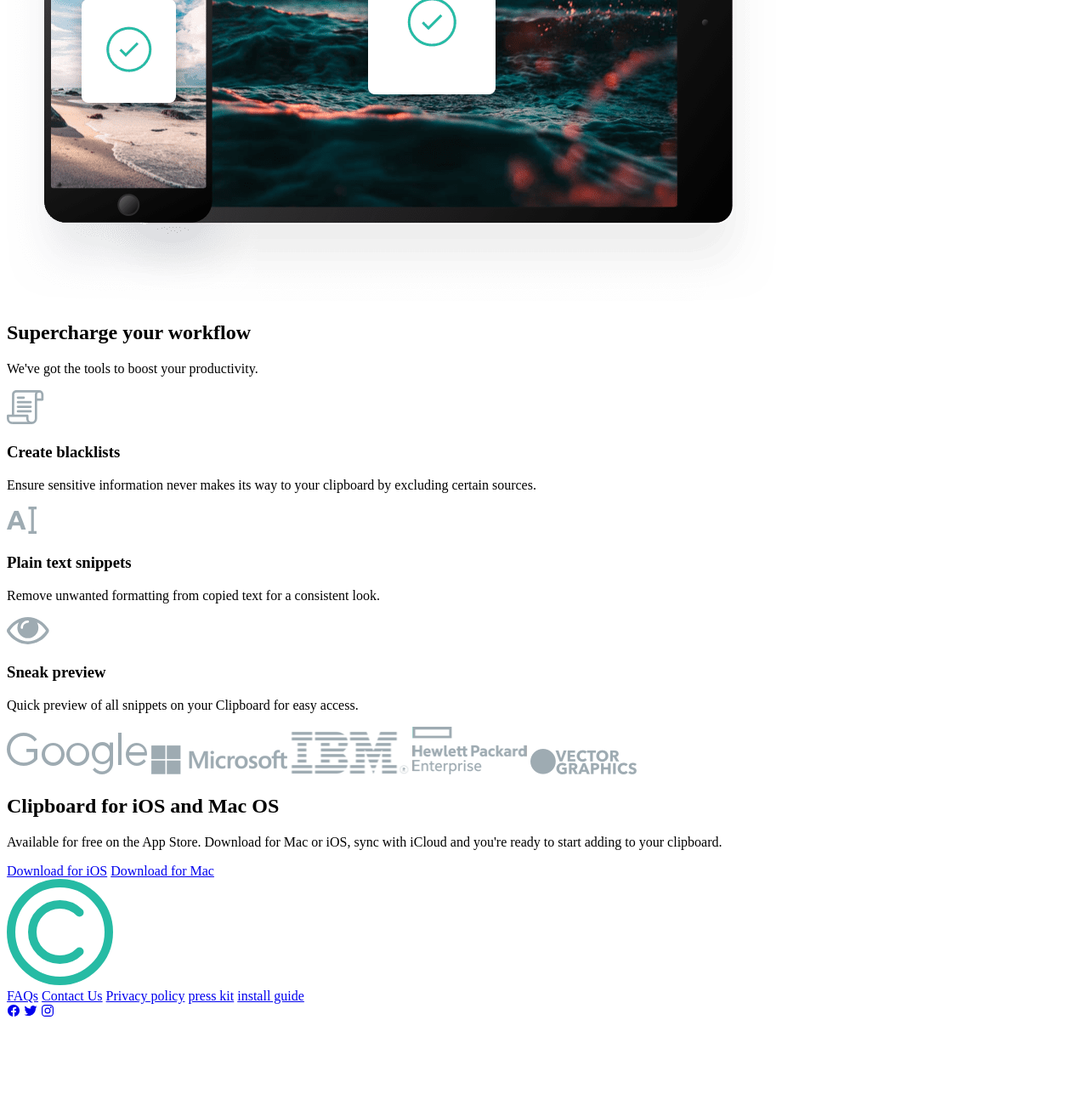
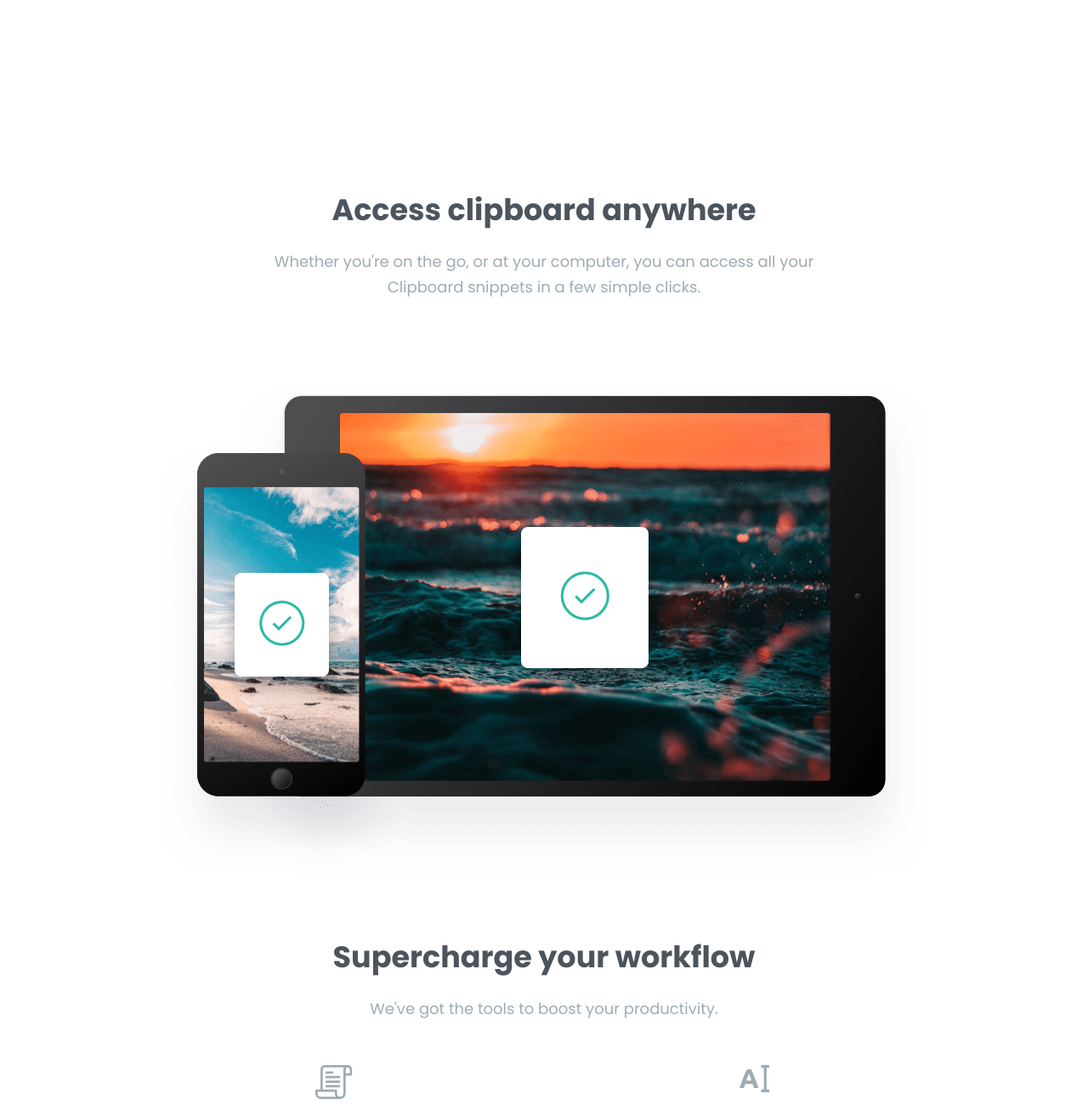
Before and after one commit to Onamission1/clipboard-landing-page-frontend-mentor.io, a plain HTML site: page index.html in a window 1280 px wide. Shown: the part 1500-2800 px from the top of the page at 85% size. Before the commit the page ends 2709 px from the top, so only its background shows below. Drawn offline with nearby package versions, Linux system fonts and the light colour scheme.

Commit message:
CSS3 Styles and Files Setup

```diff
--- a/css/main.css
+++ b/css/main.css
@@ -0,0 +1,307 @@
+/* Global Selector */
+* {
+  margin: 0;
+  padding: 0;
+  box-sizing: border-box;
+}
+
+html {
+  font-family: var(--font-family);
+}
+
+a {
+  display: inline-block;
+  text-decoration: none;
+}
+
+h1 {
+  font-size: var(--fs-h1);
+  text-align: center;
+  margin-bottom: 15px;
+}
+
+h2 {
+  font-size: var(--fs-h2);
+  text-align: center;
+  margin-bottom: 20px;
+}
+
+h3 {
+  font-size: var(--fs-h3);
+}
+
+p {
+  font-size: var(--fs-p-md);
+  line-height: 1.7;
+  color: var(--neutral-blue);
+}
+
+:is(h1, h2, h3) {
+  color: var(--neutral-dark_blue);
+  /* text-transform: capitalize; */
+}
+
+/* Variables */
+:root {
+  /* Colors Styles */
+  --cyan: hsl(171, 66%, 44%);
+  --blue: hsl(233, 100%, 69%);
+  --btn-border-cyan: hsl(171, 66%, 36%);
+  --btn-border-blue: hsl(233, 100%, 65%);
+  --btn-shadow-cyan: hsla(171, 66%, 36%, 0.5);
+  --btn-shadow-blue: hsla(233, 100%, 65%, 0.5);
+  --footer-bg: hsl(220, 18%, 97%);
+
+  --neutral-dark_blue: hsl(210, 10%, 33%);
+  --neutral-dark_blue50: hsl(210, 10%, 50%);
+  --neutral-blue: hsl(201, 11%, 66%);
+
+  /* Typography Styles*/
+  --fs-h1: 45px;
+  --fs-h2: 35px;
+  --fs-h3: 23px;
+  --fs-p-lg: 20px;
+  --fs-p-md: 18px;
+  --fs-p-sm: 16px;
+  --fs-btn: 18px;
+
+  --font-family: "Poppins", sans-serif;
+
+  /* Spacing Styles */
+  --section-padding: 160px;
+}
+
+/* Wapper Styles */
+.wrapper {
+  max-width: 1440px;
+  margin: auto;
+  overflow: hidden;
+}
+
+/* Header Section */
+header {
+  background: url(../images/bg-header-desktop.png);
+  padding: 130px var(--section-padding) 75px;
+  background-size: contain;
+}
+
+.header__logo {
+  margin: auto;
+  display: block;
+  margin-bottom: 55px;
+}
+
+:is(header, .about, .access, .features, .download) > p {
+  text-align: center;
+  max-width: 690px;
+  margin: auto;
+}
+
+header > p {
+  font-size: var(--fs-p-lg);
+  margin-bottom: 50px !important;
+  line-height: 1.5;
+}
+
+/* Button Section Starts Here */
+.btn__group {
+  text-align: center;
+}
+
+.btn__group .btn {
+  font-size: var(--fs-btn);
+  letter-spacing: 1px;
+  font-weight: 500;
+  padding: 15px 35px;
+  color: white;
+  border-bottom: 4px solid;
+  border-radius: 10em;
+}
+
+.btn__group .btn__primary {
+  background-color: var(--cyan);
+  box-shadow: 0 10px 30px -5px var(--btn-border-cyan);
+  border-color: var(--btn-shadow-cyan);
+}
+
+.btn__group .btn__secondary {
+  background-color: var(--blue);
+  box-shadow: 0 10px 30px -5px var(--btn-shadow-blue);
+  border-color: var(--btn-border-blue);
+}
+
+.btn__group .btn:hover {
+  opacity: 0.9;
+}
+
+.btn__group .btn:focus {
+  outline-offset: 5px;
+  outline: 3px dotted #0005;
+}
+/* Button Section Ends Here */
+
+/* About Section Starts Here */
+.about {
+  padding: 75px 0;
+}
+
+.about > p {
+  margin-bottom: 75px;
+}
+
+.about__inner {
+  display: flex;
+}
+
+.about__inner .img__box {
+  width: 50%;
+  /* overflow: hidden; */
+}
+
+.about__inner .img__box img {
+  display: block;
+  width: 105%;
+  height: auto;
+  transform: translateY(-5%);
+}
+
+.about__inner .card__group {
+  width: 50%;
+  padding: 70px 110px;
+}
+
+.about__inner .card__group .card:not(:last-child) {
+  margin-bottom: 55px;
+}
+
+.about__inner .card__group .card h3 {
+  margin-bottom: 10px;
+}
+
+.about__inner .card__group .card p {
+  margin-bottom: 10px;
+}
+
+.about__inner .card__group .card p {
+  max-width: 350px;
+  line-height: 2;
+  font-size: var(--fs-p-sm);
+}
+/* About Section Ends Here */
+
+/* Access Section Starts Here */
+.access {
+  padding: 75px var(--section-padding) 0;
+}
+
+.access p {
+  margin-bottom: 100px;
+}
+
+.access img {
+  display: block;
+  margin: auto;
+}
+/* Access Section Ends Here */
+
+/* Features Section Starts Here */
+.features {
+  padding: 70px var(--section-padding);
+}
+
+.features > p {
+  margin-bottom: 50px;
+}
+
+.features .card__group {
+  display: grid;
+  grid-gap: 80px 30px;
+  text-align: center;
+  grid-template-columns: repeat(auto-fill, minmax(320px, 1fr));
+}
+
+.features .card {
+  max-width: 350px;
+  justify-self: center;
+}
+
+.features .card .card__head {
+  height: 75px;
+}
+
+.features .card .card__body h3 {
+  margin-bottom: 20px;
+}
+
+.features .card .card__body p {
+  font-size: var(--fs-p-sm);
+  line-height: 1;
+}
+/* Features Section Ends Here */
+
+/* Clients Section Starts Here */
+.clients__section {
+  display: grid;
+  grid-gap: 80px 100px;
+  grid-template-columns: repeat(auto-fill, minmax(120px, 1fr));
+  padding: 85px var(--section-padding);
+}
+
+.clients__section img {
+  place-self: center;
+}
+/* Clients Section Ends Here */
+
+/* Download Section Starts Here */
+.download__section {
+  padding: 70px var(--section-padding) 150px;
+}
+
+.download__section > p {
+  margin-bottom: 50px;
+}
+/* Download Section Ends Here */
+
+/* Footer Section Starts Here */
+footer {
+  padding: 45px var(--section-padding);
+  display: grid;
+  background-color: var(--footer-bg);
+  grid-template-columns: minmax(150px, 1fr) 4fr minmax(170px, 1fr);
+}
+
+footer .links {
+  display: grid;
+  grid-template-columns: repeat(3, minmax(120pxpx, 120px));
+  grid-gap: 20px 70px;
+  max-width: 500px;
+}
+
+footer .footer__logo {
+  width: 55px;
+}
+
+footer .links a {
+  font-size: 18px;
+  font-weight: 500;
+  color: var(--neutral-dark_blue);
+}
+
+footer .links a:hover {
+  color: var(--cyan);
+}
+
+footer .links a:focus,
+.social__links a:focus {
+  outline: 3px dotted #0005;
+  outline-offset: 5px;
+}
+
+.social__links {
+  place-self: center flex-end;
+}
+
+.social__links a:not(:last-child) {
+  margin-right: 20px;
+}
+/* Footer Section Ends Here */
--- a/index.html
+++ b/index.html
@@ -20,7 +20,7 @@
     <div class="wrapper">
       <!-- Header Section Starts Here-->
       <header>
-        <img src="./images/logo.svg" alt="Logo" />
+        <img class="header__logo" src="./images/logo.svg" alt="Logo" />
         <h1>A history of everything you copy</h1>
         <p>
           Clipboard allows you to track and organize everything you copy.
@@ -54,7 +54,7 @@
 
             <div class="card__group">
               <div class="card">
-                <h3>Wuick Search</h3>
+                <h3>Quick Search</h3>
                 <p>
                   Easily search your snippets by content, category, web address,
                   application, and more.
@@ -107,7 +107,7 @@
                 <h3>Create blacklists</h3>
                 <p>
                   Ensure sensitive information never makes its way to your
-                  clipboard by excluding certain sources.
+                  clipboard.
                 </p>
               </div>
             </div>
@@ -157,9 +157,8 @@
         <!-- Client Testimonial Ends Here -->
 
         <!-- Download Section Starts Here -->
-        <section class="download">
+        <section class="download__section">
           <h2>Clipboard for iOS and Mac OS</h2>
-        </section>
           <p>
             Available for free on the App Store. Download for Mac or iOS, sync
             with iCloud and you're ready to start adding to your clipboard.
@@ -169,6 +168,7 @@
             <a href="#" class="btn btn__primary">Download for iOS</a>
             <a href="#" class="btn btn__secondary">Download for Mac</a>
           </div>
+        </section>
         <!-- Download Section Ends Here -->
       </main>
       <!-- The main Section Wrapper Ends Here -->
@@ -189,7 +189,7 @@
           <a href="#">install guide</a>
         </div>
 
-        <div class="social__link">
+        <div class="social__links">
           <a href="#"><ion-icon name="logo-facebook"></ion-icon></a>
           <a href="#"><ion-icon name="logo-twitter"></ion-icon></a>
           <a href="#"><ion-icon name="logo-instagram"></ion-icon></a>
```
Lines whose indentation alone changed are shown as unchanged.
